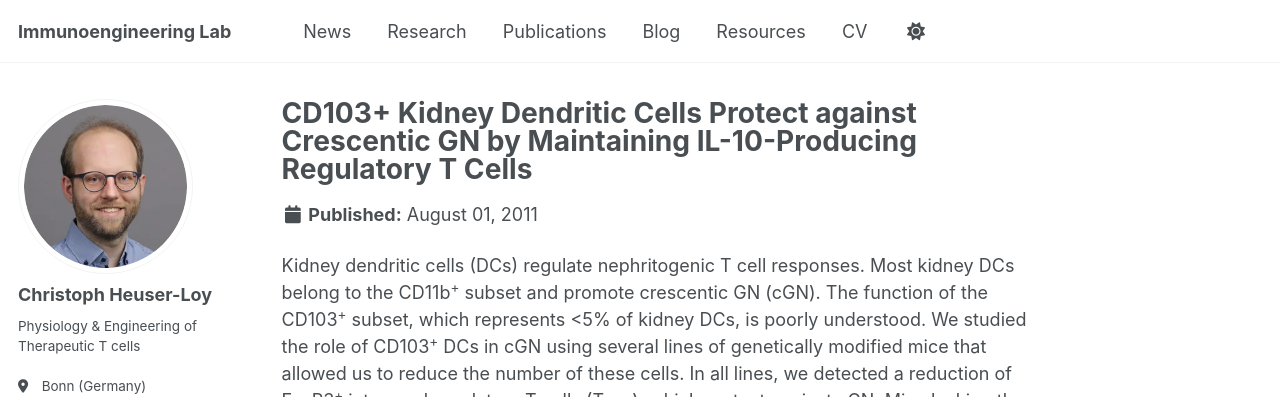
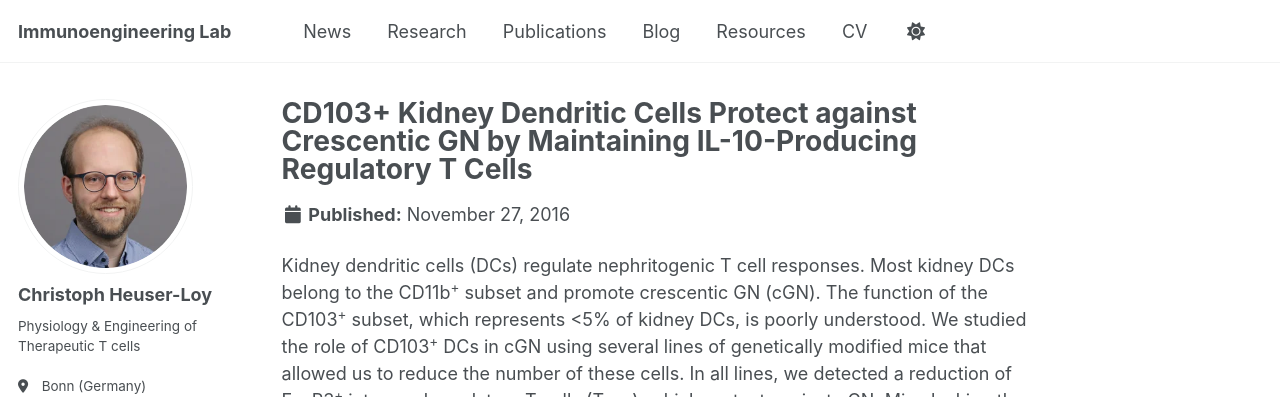
Before and after one commit to cheuserloy/cheuserloy.github.io, a Jekyll site: the page built from _publications/2016-11-27_rDCs-JASN.md, in a window 1280 px wide and 900 px high. Shown: the top 397 px of the window. Built offline with Jekyll 4.4.1, drawn with Linux system fonts in a browser that asks for light colours; some web fonts are replaced; a script that is not in the unit is left out.

Commit message:
Fix date, permalink

```diff
--- a/_publications/2016-11-27_rDCs-JASN.md
+++ b/_publications/2016-11-27_rDCs-JASN.md
@@ -2,9 +2,9 @@
 title: "CD103+ Kidney Dendritic Cells Protect against Crescentic GN by Maintaining IL-10-Producing Regulatory T Cells"
 collection: publications
 category: manuscripts
-permalink: /publication/2011-08-01-Pyelonephritis_JASN
+permalink: /publication/2016-11-27_rDCs-JASN
 excerpt: ''
-date: 2011-08-01
+date: 2016-11-27
 paperurl: 'https://doi.org/10.1681/ASN.2015080873'
 citation: 'Evers BDG, Engel DR, Böhner AMC, Tittel AP, Krause TA, <b>Heuser C</b>, Garbi N, Kastenmüller W, Mack M, Tiegs G, Panzer U, Boor P, Ludwig-Portugall I, Kurts C. 2016. <b><i>J Am Soc Nephrol.</i></b> Nov 27, 2016 (11): 3368-3382.'
 ---
```
